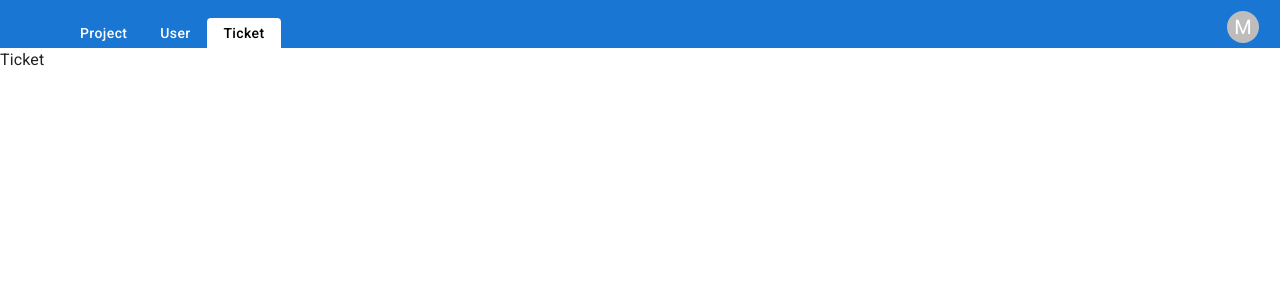
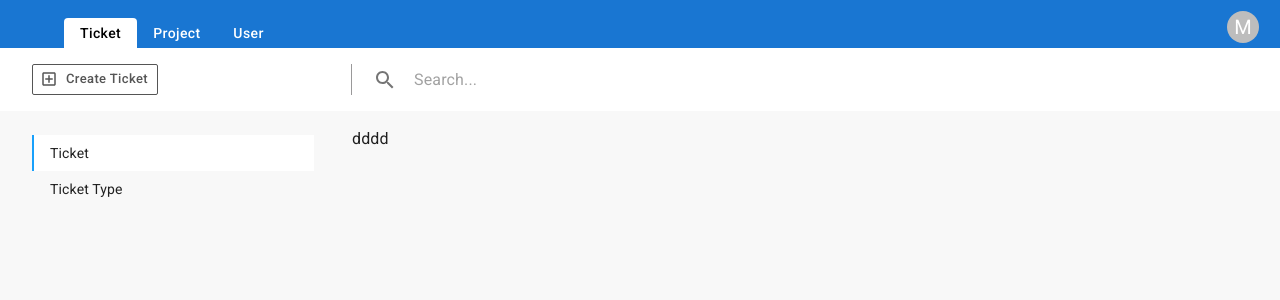
Before and after one commit to vechet/frontend_ticket_system, a Next.js app: page /ticket in a window 1280 px wide. Shown: the top 300 px of the page. Built offline with nearby package versions, Linux system fonts and the light colour scheme.

Commit message:
update sub menu

```diff
--- a/package.json
+++ b/package.json
@@ -32,6 +32,7 @@
     "styled-components": "^5.3.3"
   },
   "devDependencies": {
+    "@types/lodash": "^4.14.186",
     "@types/node": "16.11.12",
     "@types/react": "17.0.37",
     "@types/styled-components": "^5.1.24",
--- /dev/null
+++ b/src/components/SubMenu/Header.tsx
@@ -0,0 +1,109 @@
+import React from "react";
+import {
+  Button,
+  TextField,
+  InputAdornment,
+  IconButton,
+  Stack,
+} from "@mui/material";
+import styled from "styled-components";
+import AddBoxOutlinedIcon from "@mui/icons-material/AddBoxOutlined";
+import SearchOutlinedIcon from "@mui/icons-material/SearchOutlined";
+
+interface IProps {
+  onSearch(value: string): any;
+  type: any;
+  onCreate(): void;
+}
+export const Header = React.memo((props: IProps) => {
+  const { onSearch, type, onCreate } = props;
+
+  return (
+    <StyledWrapper direction="row">
+      <Stack className="right-wrapper">
+        <StyledButton
+          startIcon={<AddBoxOutlinedIcon />}
+          size="small"
+          variant="outlined"
+          data-testid="create-new-form-button"
+          onClick={onCreate}
+        >
+          {type === "ticket"
+            ? "Create Ticket"
+            : type === "ticketType"
+            ? "Create Ticket Type"
+            : ""}
+        </StyledButton>
+      </Stack>
+      <Stack flex="1" direction="row" spacing={2}>
+        <SearchInput onSearch={onSearch} />
+      </Stack>
+    </StyledWrapper>
+  );
+});
+
+const SearchInput = React.memo(({ onSearch, layout }: any) => {
+  const handleChange = (e: any) => {
+    onSearch(e.target.value);
+  };
+  return (
+    <Stack flex="1" className="search-wrapper">
+      <TextField
+        id="search-input"
+        size="small"
+        placeholder="Search..."
+        variant="standard"
+        onChange={handleChange}
+        InputProps={{
+          disableUnderline: true,
+          startAdornment: (
+            <InputAdornment position="start">
+              <IconButton size="small" disableFocusRipple disableRipple>
+                <SearchOutlinedIcon />
+              </IconButton>
+            </InputAdornment>
+          ),
+        }}
+      />
+    </Stack>
+  );
+});
+
+const StyledWrapper = styled(Stack)`
+  && {
+    padding: 16px 32px;
+    .grid-container {
+      margin-top: 0;
+    }
+    .right-wrapper {
+      width: 320px;
+      min-width: 320px;
+      border-right: 1px solid #9a999a;
+      margin-right: 16px;
+      align-items: start;
+    }
+    .grid-search {
+      border-left: 1px solid #9a999a;
+      display: flex;
+      .MuiButton-root {
+        font-weight: 400;
+      }
+    }
+    .search-wrapper {
+      #search-input {
+        padding: 4px;
+      }
+    }
+  }
+`;
+const StyledButton = styled(Button)`
+  && {
+    text-transform: capitalize;
+    border: 1px solid #555555;
+    color: #555555;
+    border-radius: 2px;
+    &:hover {
+      border: 1px solid #555555;
+    }
+  }
+`;
--- /dev/null
+++ b/src/components/SubMenu/LeftMenu.tsx
@@ -0,0 +1,53 @@
+import React from "react";
+import { List, ListItem, ListItemText, ListItemButton } from "@mui/material";
+import styled from "styled-components";
+import Link from "next/link";
+import { useRouter } from "next/router";
+
+export const LeftMenu = React.memo(({ menus }: any) => {
+  const route = useRouter();
+
+  const isSelected = (value: string) => {
+    return route.pathname === value;
+  };
+
+  return (
+    <StyledList dense sx={{ maxWidth: 282 }}>
+      {menus.map((item: any, index: number) => {
+        return (
+          <Link key={index} href={item.url} passHref>
+            <StyledItem
+              id={`id_${item.value}`}
+              disablePadding
+              selected={isSelected(item.url)}
+            >
+              <ListItemButton className="item-button">
+                <ListItemText primary={item.label} />
+              </ListItemButton>
+            </StyledItem>
+          </Link>
+        );
+      })}
+    </StyledList>
+  );
+});
+
+const StyledList = styled(List)`
+  && {
+    margin-right: 16px;
+    position: sticky;
+    top: 0;
+  }
+`;
+const StyledItem: any = styled(ListItem)`
+  && {
+    .item-button {
+      border-left: ${(p: any) =>
+        p.selected ? "2px solid #18a0fb" : "2px solid transparent"};
+      background-color: ${(p: any) => (p.selected ? "#fff" : "transparent")};
+      &:hover {
+        background-color: #fff;
+      }
+    }
+  }
+`;
--- /dev/null
+++ b/src/components/SubMenu/constants.ts
@@ -0,0 +1,18 @@
+export enum MenuEnum {
+  USER = "ticket",
+  TYPE = "ticketType",
+}
+
+export const TICKET_MENUS = [
+  {
+    label: "Ticket",
+    value: MenuEnum.USER,
+    url: "/ticket",
+  },
+
+  {
+    label: "Ticket Type",
+    value: MenuEnum.TYPE,
+    url: "/ticketType",
+  },
+];
--- a/src/components/constants.ts
+++ b/src/components/constants.ts
@@ -5,6 +5,12 @@ export enum MenuEnum {
 }
 
 export const MENU_ITEM = [
+  {
+    label: "Ticket",
+    value: MenuEnum.TICKET,
+    url: "/ticket",
+    newtab: false,
+  },
   {
     label: "Project",
     value: MenuEnum.PROJECT,
@@ -15,12 +21,6 @@ export const MENU_ITEM = [
     label: "User",
     value: MenuEnum.USER,
     url: "/userAccount",
-    newtab: false,
-  },
-  {
-    label: "Ticket",
-    value: MenuEnum.TICKET,
-    url: "/ticket",
     newtab: false,
   },
 ];
--- a/src/view/Ticket/Ticket.tsx
+++ b/src/view/Ticket/Ticket.tsx
@@ -1,8 +1,50 @@
 import Stack from "@mui/material/Stack";
-import React, { useEffect } from "react";
+import { debounce } from "lodash";
+import React from "react";
+import styled from "styled-components";
+import useStates from "../../components/hooks";
+import { TICKET_MENUS } from "../../components/SubMenu/constants";
+import { Header } from "../../components/SubMenu/Header";
+import { LeftMenu } from "../../components/SubMenu/LeftMenu";
 
 const Ticket = React.memo(() => {
-  return <Stack direction="column">Ticket</Stack>;
+  const [state, setState]: any = useStates({
+    search: "",
+  });
+  const { search } = state;
+
+  const handleSearch = debounce((value: string) => {
+    setState({ search: value });
+  }, 360);
+
+  const handleCreate = () => {
+    console.log("handleCreate===");
+  };
+
+  return (
+    <StyledContent>
+      <Header onSearch={handleSearch} type="ticket" onCreate={handleCreate} />
+      <Stack flex={1} sx={{ py: 2, px: 4, backgroundColor: "#f8f8f8" }}>
+        <Stack flex={1} direction="row">
+          <Stack className="right-menu">
+            <LeftMenu menus={TICKET_MENUS} />
+          </Stack>
+          <Stack flex={1}>dddd</Stack>
+        </Stack>
+      </Stack>
+    </StyledContent>
+  );
 });
 
+const StyledContent = styled.div`
+  height: calc(100vh - 48px);
+  width: 100%;
+  display: flex;
+  flex-direction: column;
+  .right-menu {
+    width: 320px;
+    min-width: 320px;
+  }
+`;
+
 export default Ticket;
```
Also changed, not shown: src/view/TicketType/TicketType.tsx (+48 -8 lines), 1 other file (tests, documents, lock files or other folders).
